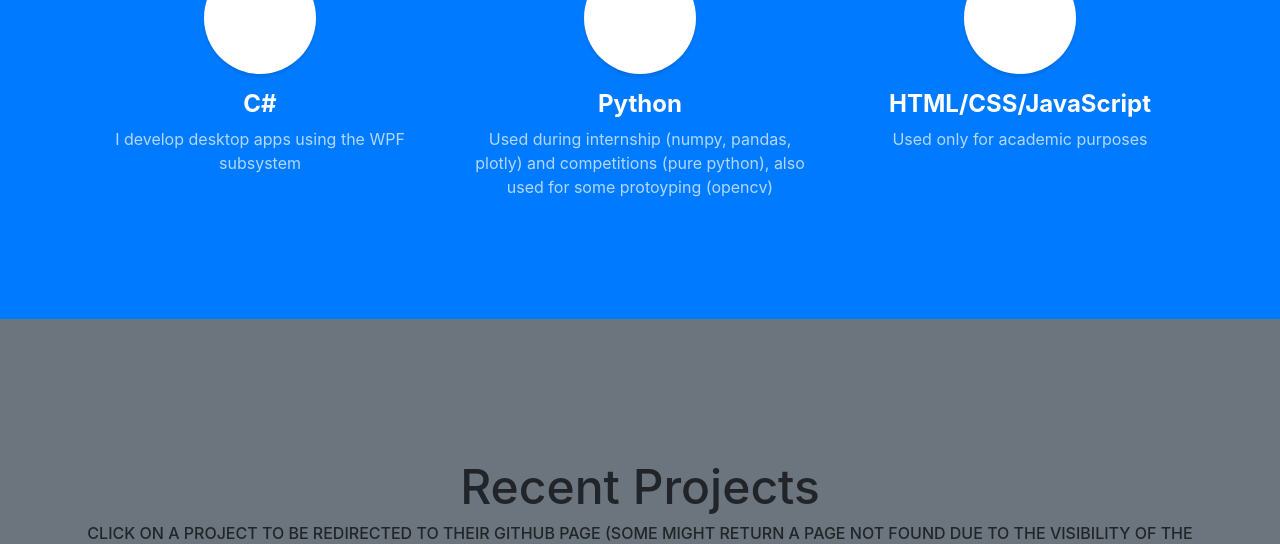
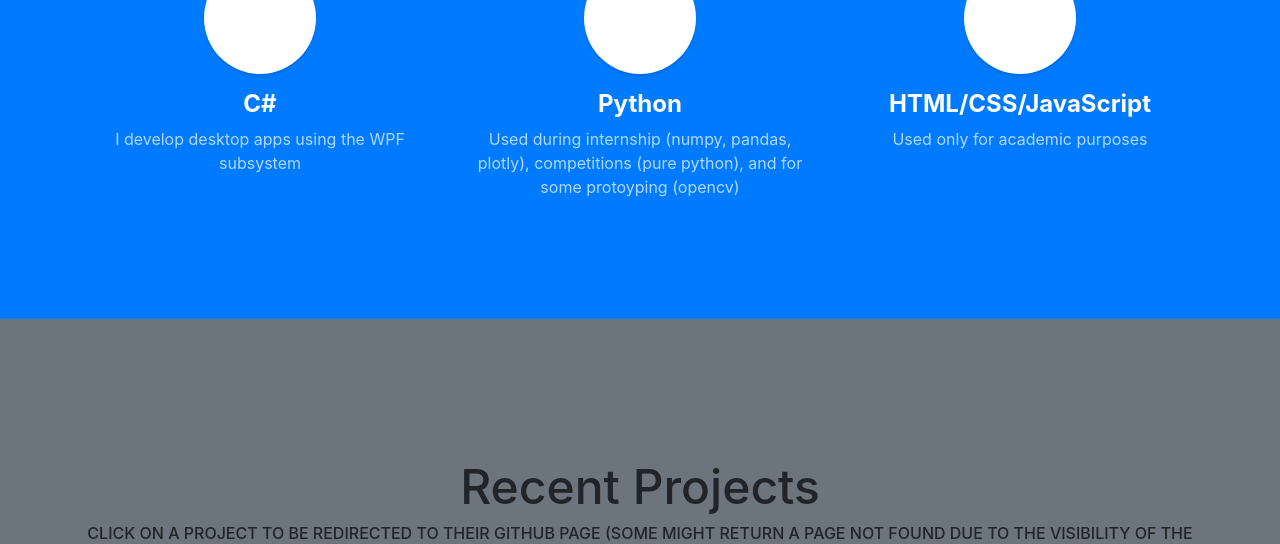
Before and after one commit to ryanperezx/ryanperezx.github.io, a website with bundled scripts: page index.html in a window 1280 px wide. Shown: the part 1550-2094 px from the top of the page. Built offline with nearby package versions, Linux system fonts and the light colour scheme.

Commit message:
Fixed grammatical mistake

```diff
--- a/index.html
+++ b/index.html
@@ -99,7 +99,7 @@ x<!DOCTYPE html>
           <h4>
             <strong>Python</strong>
           </h4>
-          <p class="text-faded mb-0">Used during internship (numpy, pandas, plotly) and competitions (pure python), also used for some protoyping (opencv)</p>
+          <p class="text-faded mb-0">Used during internship (numpy, pandas, plotly), competitions (pure python), and for some protoyping (opencv)</p>
         </div>
         <div class="col-lg-4 col-md-6 mb-5 mb-md-0">
           <span class="service-icon rounded-circle mx-auto mb-3">
```
